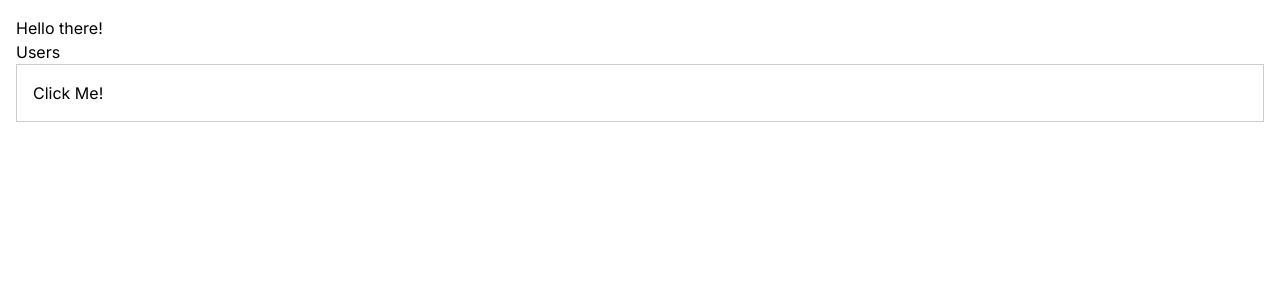
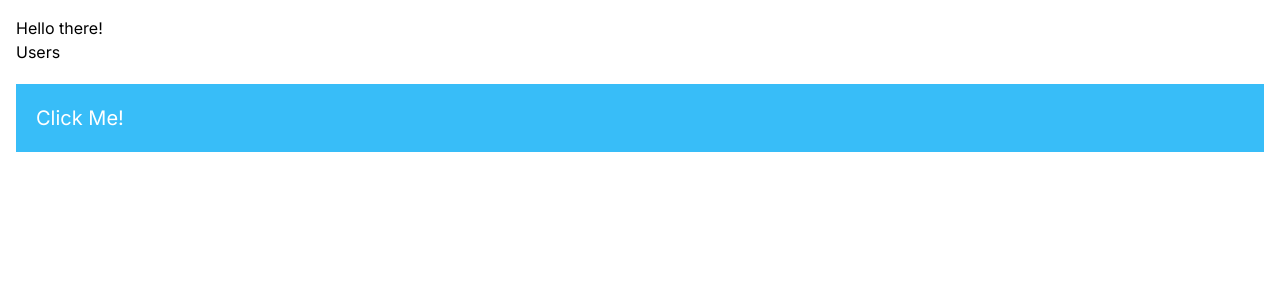
Before and after one commit to Masoud-z/Next-App, a Next.js app: page / in a window 1280 px wide. Shown: the top 300 px of the page. Built offline with nearby package versions, Linux system fonts and the light colour scheme.

Commit message:
Add daisy ui

```diff
--- a/app/components/ProductCard.tsx
+++ b/app/components/ProductCard.tsx
@@ -4,7 +4,7 @@
 
 const ProductCard = () => {
   return (
-    <div className={styles.card}>
+    <div className="p-5 my-5 bg-sky-400 text-white text-xl hover:bg-sky-500">
       <AddToCart />
     </div>
   );
--- a/package.json
+++ b/package.json
@@ -21,5 +21,8 @@
     "react-dom": "18.2.0",
     "tailwindcss": "3.3.3",
     "typescript": "5.2.2"
+  },
+  "devDependencies": {
+    "daisyui": "^3.7.7"
   }
 }
--- a/tailwind.config.ts
+++ b/tailwind.config.ts
@@ -1,20 +1,20 @@
-import type { Config } from 'tailwindcss'
+import type { Config } from "tailwindcss";
 
 const config: Config = {
   content: [
-    './pages/**/*.{js,ts,jsx,tsx,mdx}',
-    './components/**/*.{js,ts,jsx,tsx,mdx}',
-    './app/**/*.{js,ts,jsx,tsx,mdx}',
+    "./pages/**/*.{js,ts,jsx,tsx,mdx}",
+    "./components/**/*.{js,ts,jsx,tsx,mdx}",
+    "./app/**/*.{js,ts,jsx,tsx,mdx}",
   ],
   theme: {
     extend: {
       backgroundImage: {
-        'gradient-radial': 'radial-gradient(var(--tw-gradient-stops))',
-        'gradient-conic':
-          'conic-gradient(from 180deg at 50% 50%, var(--tw-gradient-stops))',
+        "gradient-radial": "radial-gradient(var(--tw-gradient-stops))",
+        "gradient-conic":
+          "conic-gradient(from 180deg at 50% 50%, var(--tw-gradient-stops))",
       },
     },
   },
-  plugins: [],
-}
-export default config
+  plugins: [require("daisyui")],
+};
+export default config;
```
Also changed, not shown: 1 other file (tests, documents, lock files or other folders).
